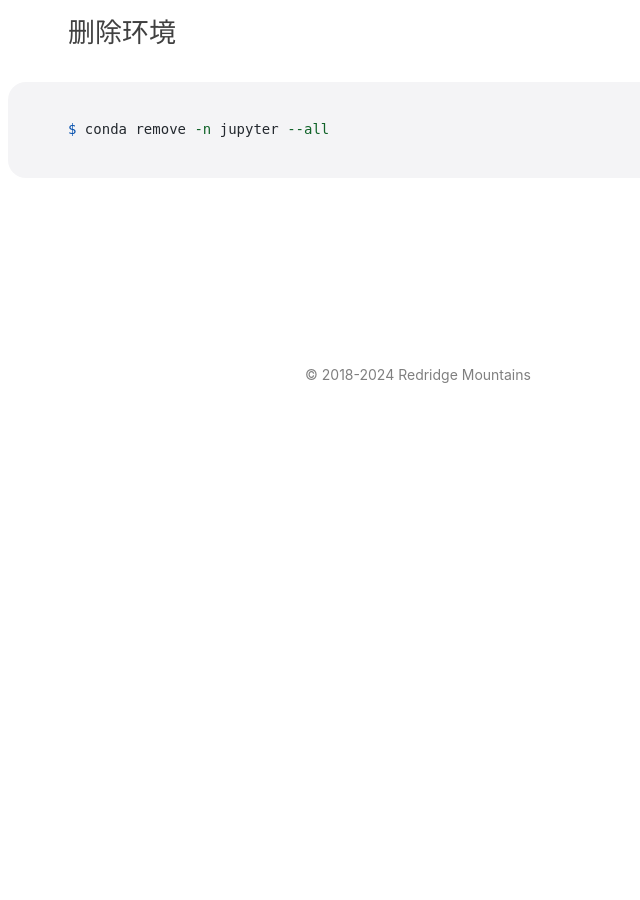
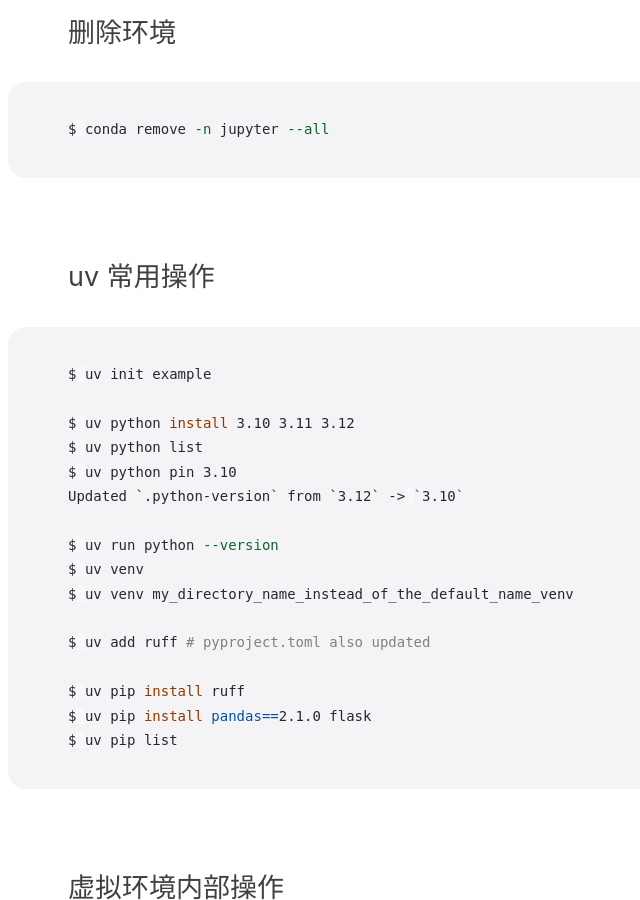
Before and after one commit to nighon/nighon.github.io, a Jekyll site: the page built from _posts/2021-02-26-anaconda.md, in a window 1280 px wide and 900 px high, scrolled down 2766 px. Shown: the whole window, without its empty margins (222-862 px from the left). Built offline with Jekyll 4.4.1, drawn with Linux system fonts in a browser that asks for light colours; before the commit the page ends 3303 px from its top, so only the background shows below that; some of the changed text lies outside the part shown.

Commit message:
Update posts

````diff
--- a/_posts/2021-02-26-anaconda.md
+++ b/_posts/2021-02-26-anaconda.md
@@ -13,20 +13,20 @@
 
 采用 [PyTorch 文档提供的命令行安装方法](https://pytorch.org/get-started/locally/#anaconda)：
 
-```shell
+```console
 $ curl -O https://repo.anaconda.com/miniconda/Miniconda3-latest-MacOSX-arm64.sh
 $ sh Miniconda3-latest-MacOSX-arm64.sh
 ```
 
 或者用 Homebrew 安装。安装后，如果在 zsh 环境下报错 `conda not found`，先[运行初始化](https://gist.github.com/ryanorsinger/7d89ad58901b5590ec3e1f23d7b9f887?permalink_comment_id=3806602#gistcomment-3806602)。
 
-```shell
+```console
 $ brew install --cask anaconda
 ```
 
 ## 更新
 
-```shell
+```console
 $ conda update --all
 $ conda update -n myenv conda
 $ conda update -n myenv --all
@@ -34,7 +34,7 @@
 
 ## 卸载
 
-```shell
+```console
 $ rm -rf ~/miniconda3/      # 删除目录
 $ rm -rf ~/.conda*          # 删除配置文件
 $ vim ~/.zshrc              # 删除相关配置
@@ -42,7 +42,7 @@
 
 ## 管理环境
 
-```shell
+```console
 $ conda create -n myenv python        # 创建环境 -n, --name
 $ conda create -n myenv python=3.11   # 创建环境，并指定 Python 版本
 $ conda create -n myenv --clone base  # 复制 base 环境
@@ -52,7 +52,7 @@
 
 创建环境后，所有的库都会安装到该环境目录下，包括 Python 和 Pip
 
-```shell
+```console
 $ conda create -n jupyter python
 $ conda activate jupyter
 $ (jupyter) which python        # /Users/john/miniconda3/envs/web/bin/python
@@ -63,6 +63,37 @@
 
 ## 删除环境
 
-```shell
+```console
 $ conda remove -n jupyter --all
 ```
+
+
+## uv 常用操作
+
+```console
+$ uv init example
+
+$ uv python install 3.10 3.11 3.12
+$ uv python list
+$ uv python pin 3.10
+Updated `.python-version` from `3.12` -> `3.10`
+
+$ uv run python --version
+$ uv venv
+$ uv venv my_directory_name_instead_of_the_default_name_venv
+
+$ uv add ruff # pyproject.toml also updated
+
+$ uv pip install ruff
+$ uv pip install pandas==2.1.0 flask
+$ uv pip list
+```
+
+## 虚拟环境内部操作
+
+```console
+$ source .venv/bin/activate     # source my_directory_name/bin/activate
+$ deactivate
+
+$ pip install pandas==2.1.0 flask
+```
````
Also changed, not shown: _drafts/2018-06-24-install-ruby-with-rbenv.md (+7 -7 lines), _drafts/2018-07-19-install-express-nginx-docker-compose.md (+6 -6 lines), _drafts/2020-03-18-terraform.md (+2 -2 lines), _drafts/2020-11-20-kubernetes.md (+14 -14 lines), _drafts/2021-02-24-helm.md (+1 -1 lines), _drafts/2023-07-31-rust.md (+1 -1 lines), _posts/2018-06-24-git.md (+43 -27 lines), _posts/2018-07-19-docker.md (+8 -3 lines), _posts/2020-03-09-install-iterm2-oh-my-zsh.md (+4 -4 lines), _posts/2020-05-05-terraform-deploy-static-to-cos.md (+5 -5 lines), _posts/2024-11-14-kubernetes-101-pods-nodes-containers-and-clusters.md (added, +78 -0 lines), README.md.
